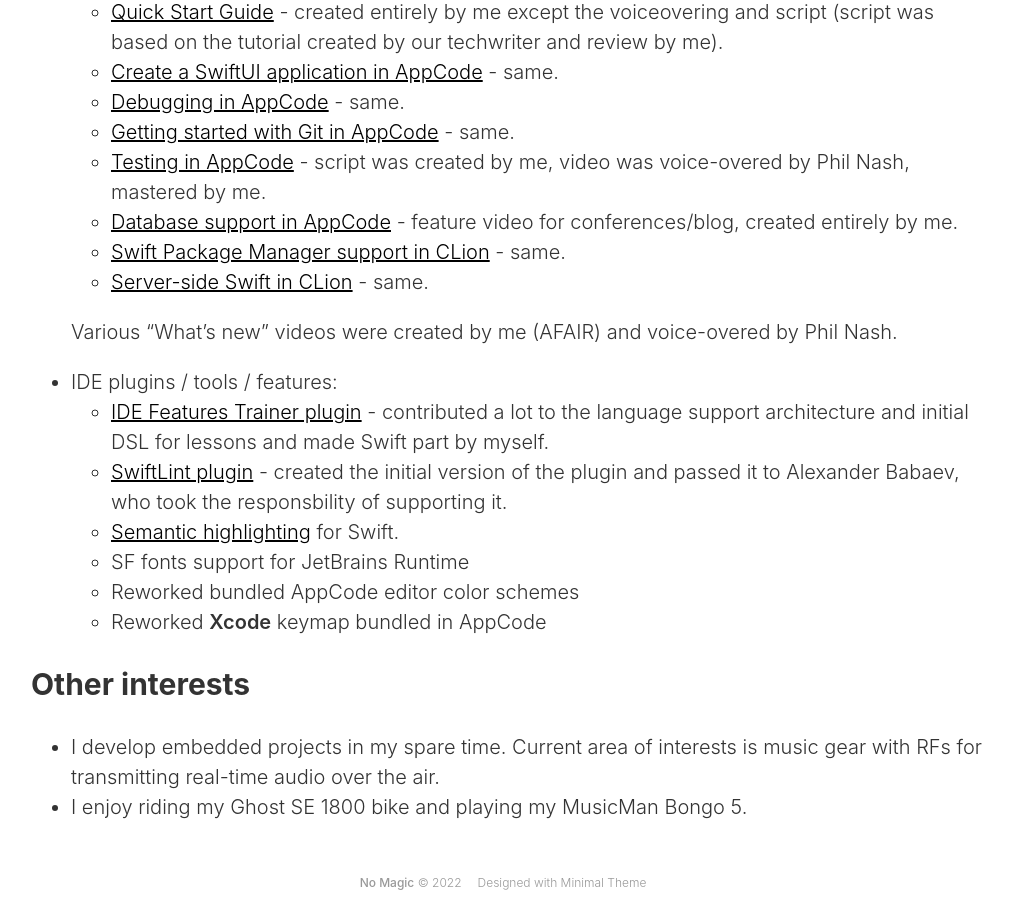
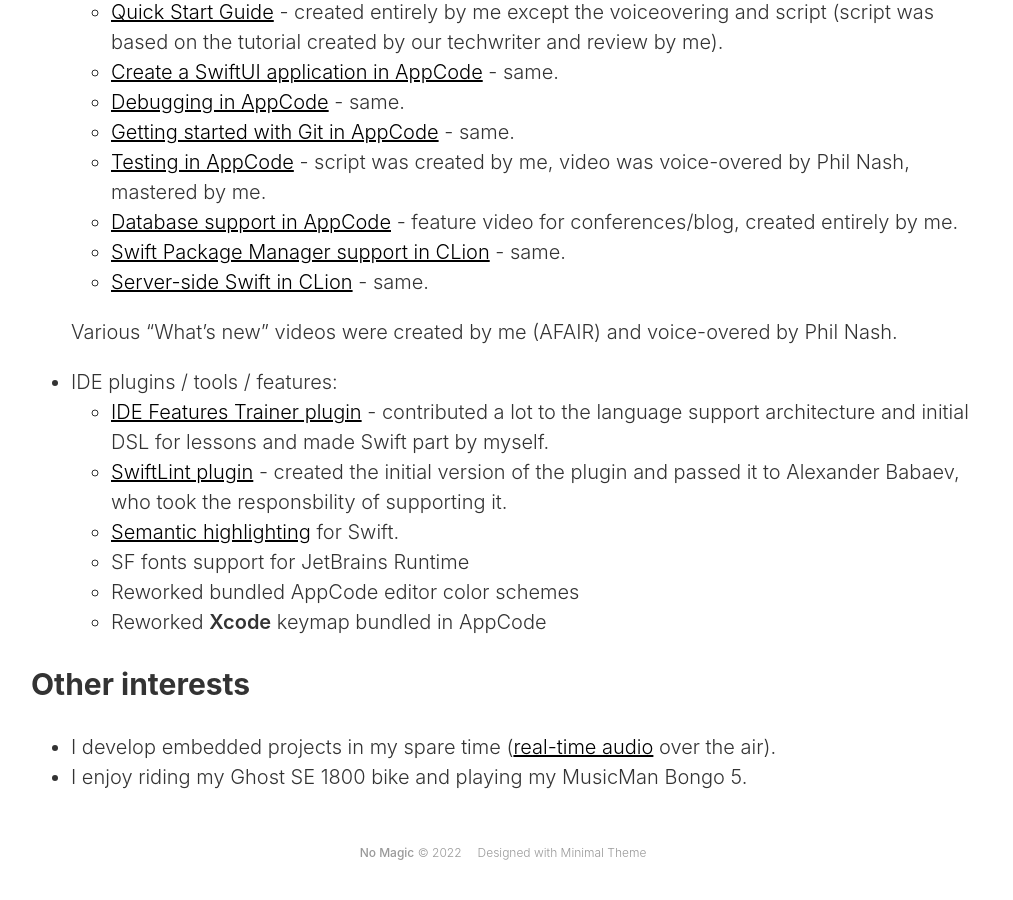
Before and after one commit to yeswolf/yeswolf.github.io, a Jekyll site: the page built from full_cv.md, in a window 1280 px wide and 900 px high, scrolled down 6177 px. Shown: the whole window, without its empty margins (129-1142 px from the left). Built offline with Jekyll 4.4.1, drawn with Linux system fonts in a browser that asks for light colours; nearby versions of some CDN libraries; our own code applies the rules of GitHub Pages for plain Markdown files; after the commit the page ends 7047 px from its top, so only the background shows below that.

Commit message:
yet another CV update

```diff
--- a/full_cv.md
+++ b/full_cv.md
@@ -194,5 +194,5 @@ After the Harmattan infrastructure went down, open-sourced the application code.
 
 ## Other interests
 
-- I develop embedded projects in my spare time. Current area of interests is music gear with RFs for transmitting real-time audio over the air.
+- I develop embedded projects in my spare time ([real-time audio](https://yeswolf.github.io/rf/) over the air).
 - I enjoy riding my Ghost SE 1800 bike and playing my MusicMan Bongo 5.
```
Also changed, not shown: _posts/2022-04-06-rf.md (+1 -1 lines), 2 other files.
